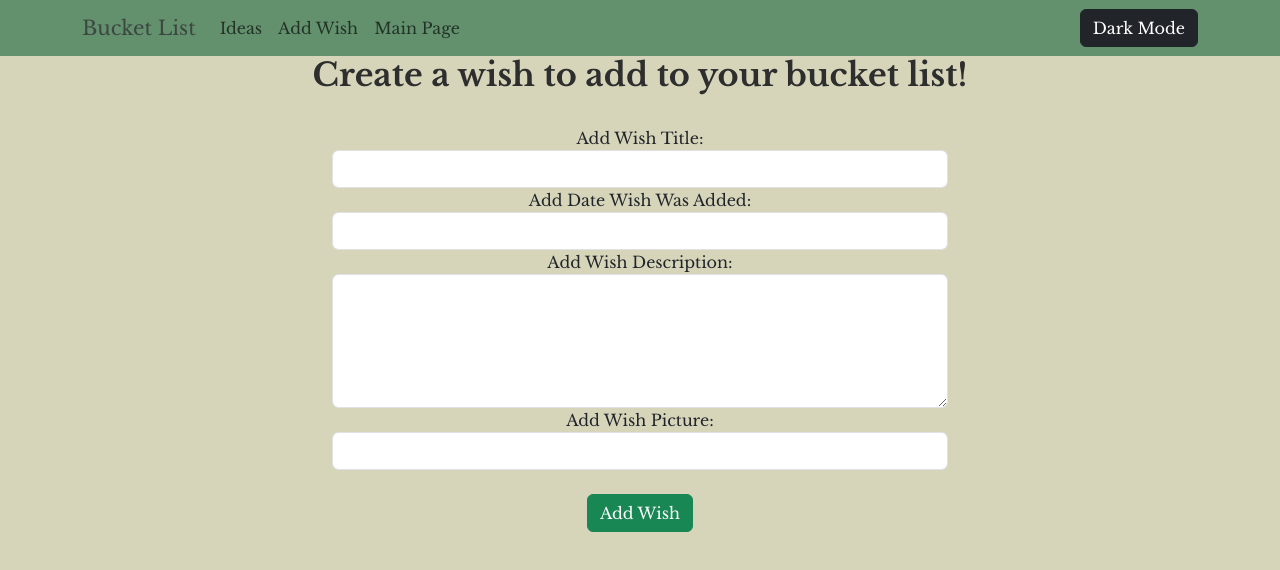
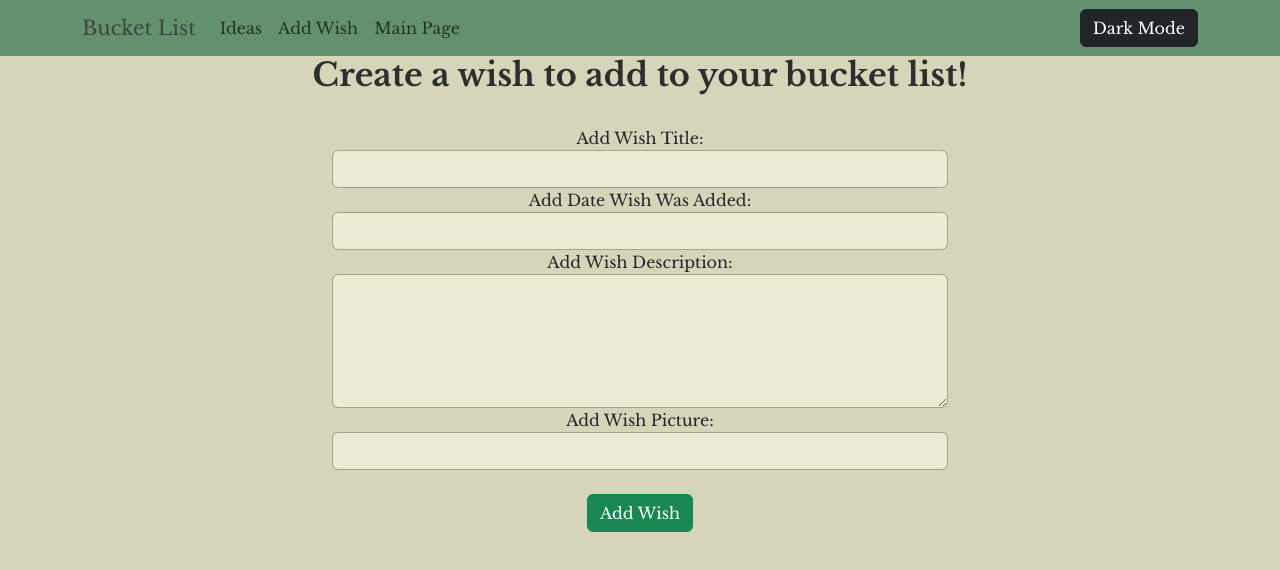
Before and after one commit to natashazywczyk/DataRepProject, a React (Create React App) app: page /additem in a window 1280 px wide. Shown: the top 570 px of the page. Built offline with nearby package versions, Linux system fonts and the light colour scheme.

Commit message:
Changed background of input boxes and added borders

```diff
--- a/src/components/AddItem.js
+++ b/src/components/AddItem.js
@@ -30,6 +30,7 @@ const AddItem = () => {
                     className="form-control"
                     value={title}
                     onChange={(e) => { setTitle(e.target.value) }}
+                    style={{ backgroundColor: '#ebead3', border: '1px solid #a3a287'  }}
                   />
               </div>
               <div className="form-group">
@@ -38,6 +39,7 @@ const AddItem = () => {
                     className="form-control"
                     value={dateAdd}
                     onChange={(e) => { setDateAdd(e.target.value) }}
+                    style={{ backgroundColor: '#ebead3', border: '1px solid #a3a287'  }}
                   />
               </div>
               <div className="form-group">
@@ -46,6 +48,7 @@ const AddItem = () => {
                     className="form-control"
                     value={desc}
                     onChange={(e) => { setDescription(e.target.value) }}
+                    style={{ backgroundColor: '#ebead3', border: '1px solid #a3a287'  }}
                     rows = "5"
                   />
               </div>
@@ -55,6 +58,7 @@ const AddItem = () => {
                     className="form-control"
                     value={picture}
                     onChange={(e) => { setPicture(e.target.value) }}
+                    style={{ backgroundColor: '#ebead3', border: '1px solid #a3a287' }}
                   />
                 </div>
                 <br></br>
--- a/src/components/EditList.js
+++ b/src/components/EditList.js
@@ -56,28 +56,32 @@ export default function EditList(props) {
                     <input type="text"
                     className="form-control"
                     value={title}
-                    onChange={(e) => setTitle(e.target.value)} />
+                    onChange={(e) => setTitle(e.target.value)}
+                    style={{ backgroundColor: '#ebead3', border: '1px solid #a3a287'  }} />
                 </div>
                 <div className="form-group">
                     <label>Date Added: </label>
                     <input type="text"
                     className="form-control"
                     value={dateAdd}
-                    onChange={(e) => setDateAdd(e.target.value)} />
+                    onChange={(e) => setDateAdd(e.target.value)}
+                    style={{ backgroundColor: '#ebead3', border: '1px solid #a3a287'  }} />
                 </div>
                 <div className="form-group">
                     <label>Description: </label>
                     <input type="text"
                     className="form-control"
                     value={desc}
-                    onChange={(e) => setDescription(e.target.value)} />
+                    onChange={(e) => setDescription(e.target.value)}
+                    style={{ backgroundColor: '#ebead3', border: '1px solid #a3a287'  }} />
                 </div>
                 <div className="form-group">
                     <label>Picture URL: </label>
                     <input type="text"
                     className="form-control"
                     value={picture}
-                    onChange={(e) => setPicture(e.target.value)} />
+                    onChange={(e) => setPicture(e.target.value)}
+                    style={{ backgroundColor: '#ebead3', border: '1px solid #a3a287'  }} />
                 </div>
                 <div className="form-group">
                     <input type="submit" value="Edit Wish" className="btn btn-success" style={{ color: '#a9dfbf' }} />
```
